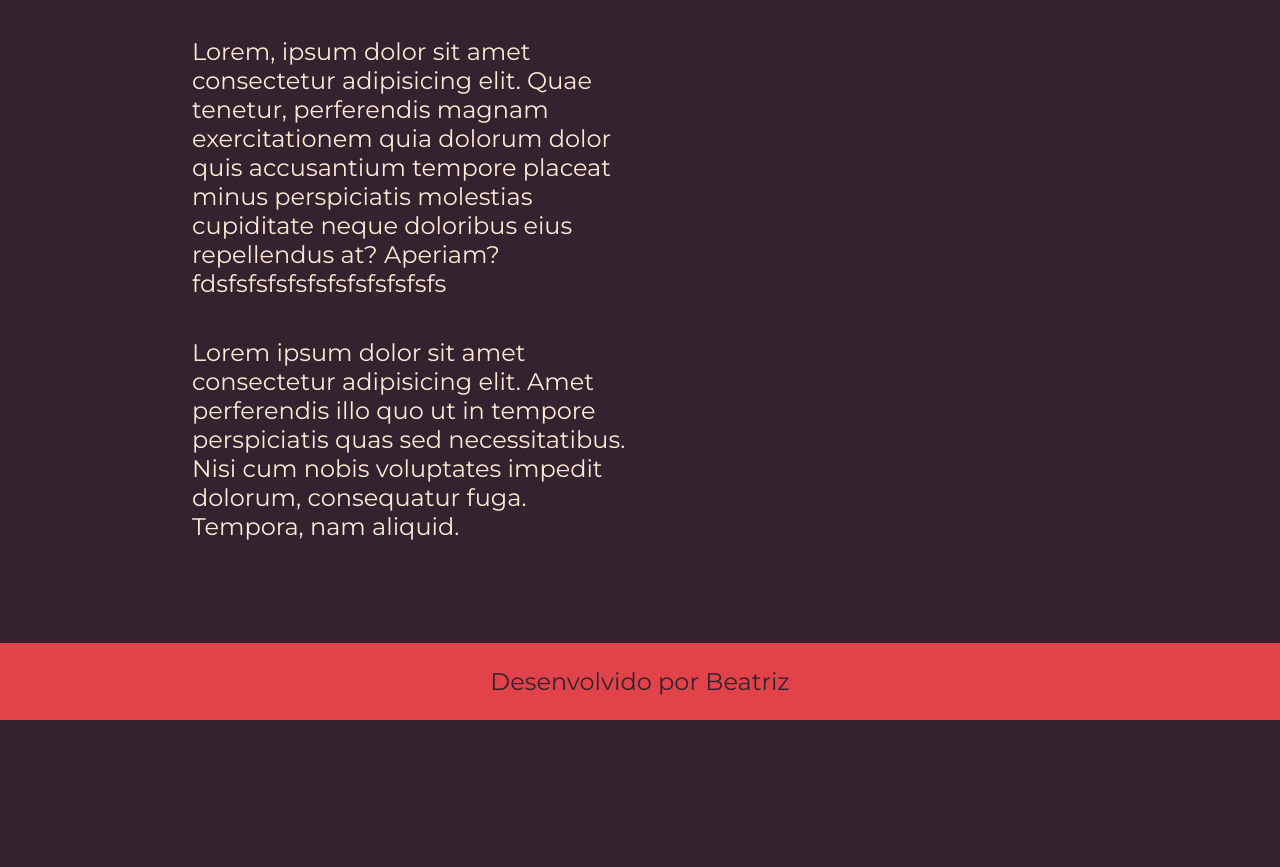
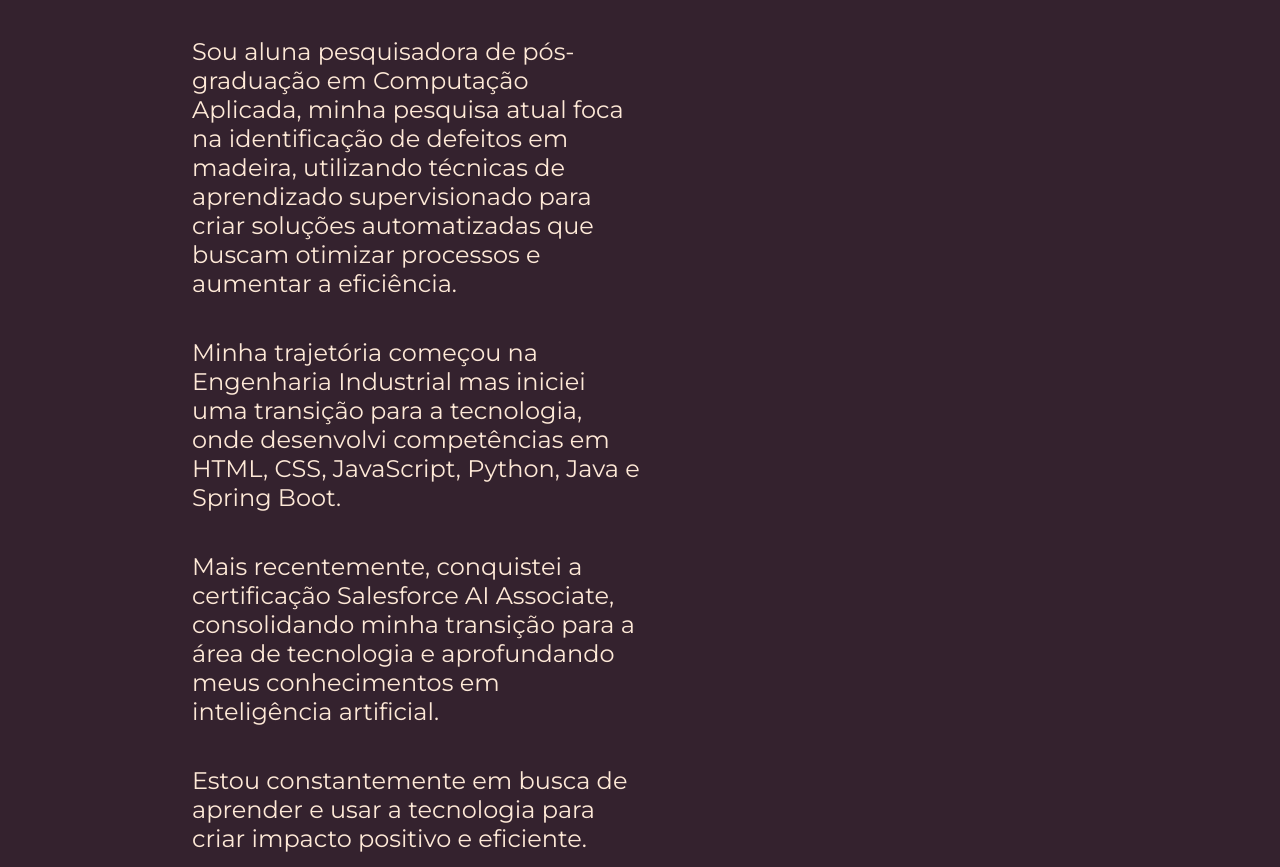
Before and after one commit to Beatrizsola/curriculo, a plain HTML site: page about.html in a window 1280 px wide. Shown: the part 205-1072 px from the top of the page. Before the commit the page ends 925 px from the top, so only its background shows below. Drawn offline with nearby package versions, Linux system fonts and the light colour scheme.

Commit message:
Autualização "sobre mim"

```diff
--- a/about.html
+++ b/about.html
@@ -18,8 +18,10 @@
     <main class="apresentacao">
         <section class="apresentacao__conteudo">
             <h1 class="apresentacao__conteudo__titulo">Sobre mim</h1>
-            <p class="apresentacao__conteudo__texto">Lorem, ipsum dolor sit amet consectetur adipisicing elit. Quae tenetur, perferendis magnam exercitationem quia dolorum dolor quis accusantium tempore placeat minus perspiciatis molestias cupiditate neque doloribus eius repellendus at? Aperiam? fdsfsfsfsfsfsfsfsfsfsfsfs</p>
-            <p class="apresentacao__conteudo__texto">Lorem ipsum dolor sit amet consectetur adipisicing elit. Amet perferendis illo quo ut in tempore perspiciatis quas sed necessitatibus. Nisi cum nobis voluptates impedit dolorum, consequatur fuga. Tempora, nam aliquid.</p>
+            <p class="apresentacao__conteudo__texto">Sou aluna pesquisadora de pós-graduação em Computação Aplicada, minha pesquisa atual foca na identificação de defeitos em madeira, utilizando técnicas de aprendizado supervisionado para criar soluções automatizadas que buscam otimizar processos e aumentar a eficiência.</p>
+            <p class="apresentacao__conteudo__texto">Minha trajetória começou na Engenharia Industrial mas iniciei uma transição para a tecnologia, onde desenvolvi competências em HTML, CSS, JavaScript, Python, Java e Spring Boot.</p>
+            <p class="apresentacao__conteudo__texto">Mais recentemente, conquistei a certificação Salesforce AI Associate, consolidando minha transição para a área de tecnologia e aprofundando meus conhecimentos em inteligência artificial.</p>
+            <p class="apresentacao__conteudo__texto">Estou constantemente em busca de aprender e usar a tecnologia para criar impacto positivo e eficiente.</p>
         </section>
 
     </main>
```
